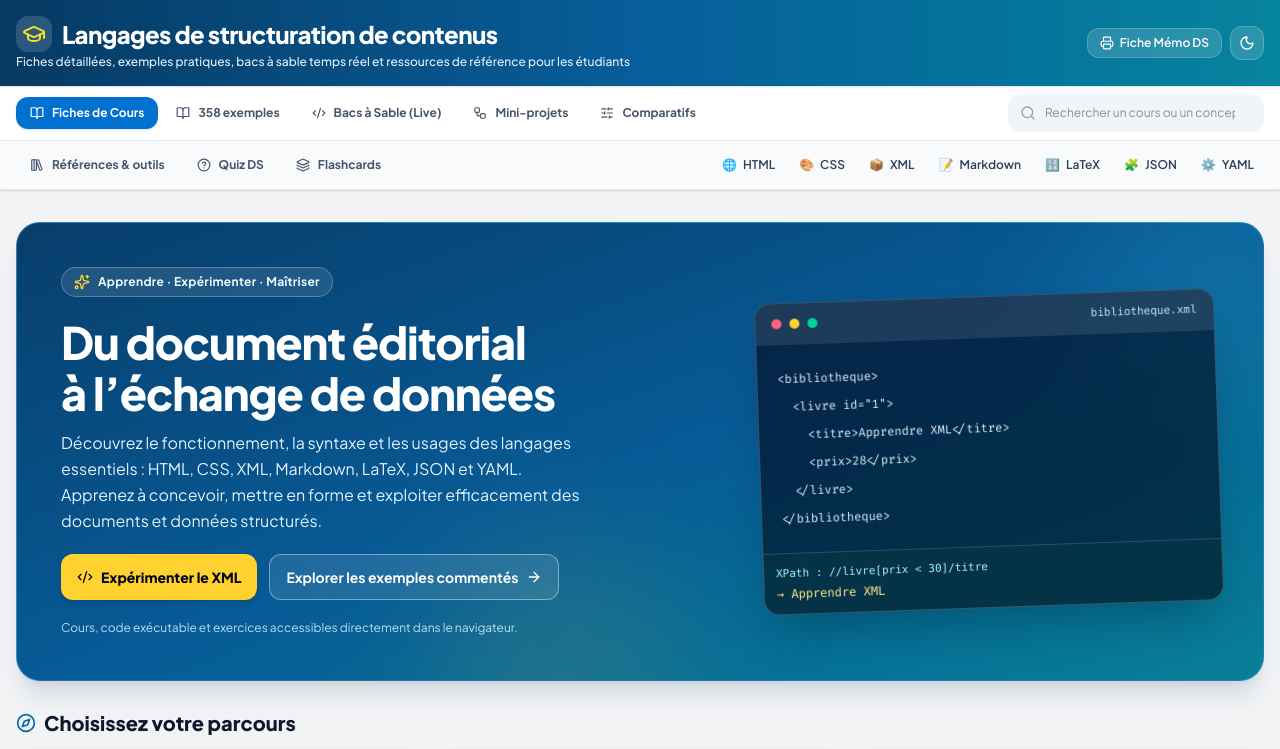
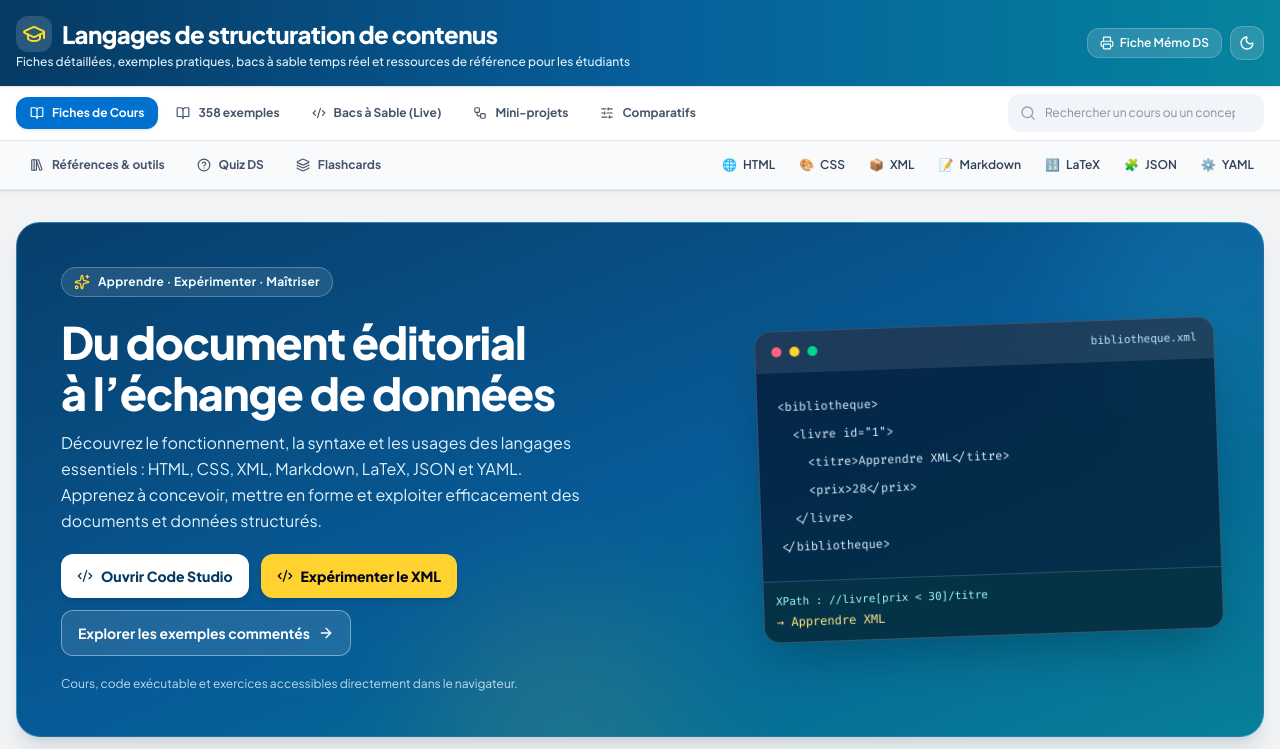
Before and after one commit to Bouguen/ds-1, a React (Vite) app: page / in a window 1280 px wide. Shown: the top 749 px of the page. Built offline with nearby package versions, Linux system fonts and the light colour scheme.

Commit message:
feat: add homepage entry to interactive Code Studio

```diff
--- a/src/components/HomeLearningHub.tsx
+++ b/src/components/HomeLearningHub.tsx
@@ -73,6 +73,9 @@ export const HomeLearningHub: React.FC<HomeLearningHubProps> = ({ onNavigate, on
             </div>
           </div>
           <div className="flex flex-wrap gap-3">
+            <button type="button" onClick={() => onOpenLab('html')} className="inline-flex items-center gap-2 rounded-xl bg-white hover:bg-sky-50 px-4 py-3 text-sm font-extrabold text-[#063a63] shadow-md focus-visible:outline focus-visible:outline-2 focus-visible:outline-offset-2 focus-visible:outline-white">
+              <Code2 className="w-4 h-4" aria-hidden="true"/> Ouvrir Code Studio
+            </button>
             <button type="button" onClick={() => onOpenLab('xml')} className="inline-flex items-center gap-2 rounded-xl bg-amber-300 hover:bg-amber-200 px-4 py-3 text-sm font-extrabold text-slate-950 shadow-md focus-visible:outline focus-visible:outline-2 focus-visible:outline-offset-2 focus-visible:outline-white">
               <Code2 className="w-4 h-4" aria-hidden="true"/> Expérimenter le XML
             </button>
```
